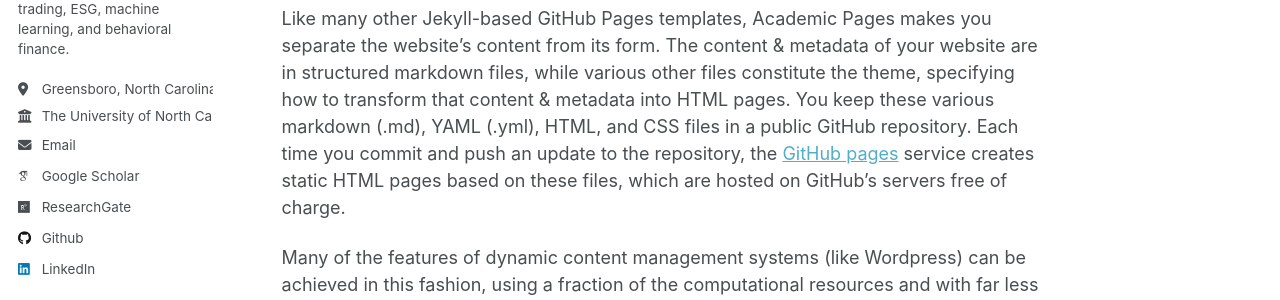
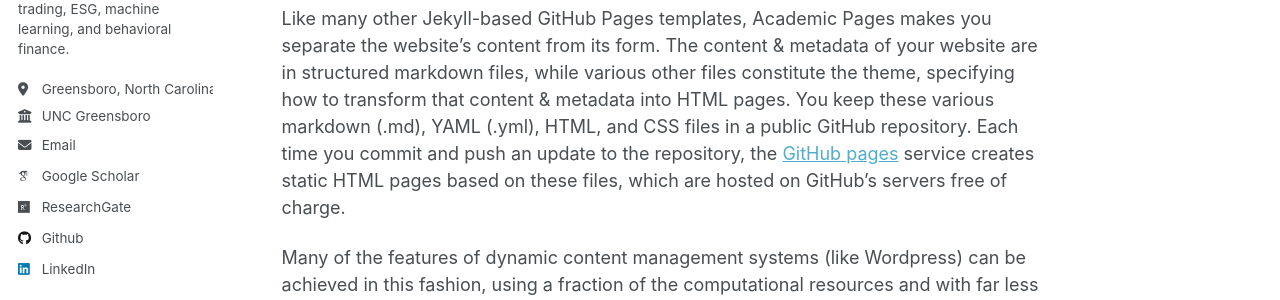
Before and after one commit to dayong-huang/dayong-huang.github.io, a Jekyll site: the page built from _pages/about.md, in a window 1280 px wide. Shown: the part 486-786 px from the top of the page. Built offline with Jekyll 4.4.1, drawn with Linux system fonts in a browser that asks for light colours; some web fonts are replaced.

Commit message:
Update _config.yml

```diff
--- a/_config.yml
+++ b/_config.yml
@@ -25,8 +25,8 @@ author:
   name             : "Dayong Huang"
   pronouns         : # example: "she/her"
   bio              : "My name is Dayong Huang and I am a Professor of Finance at the Bryan School of Business and Economics at the University of North Carolina at Greensboro. My research interests include asset pricing, institutional trading, ESG, machine learning, and behavioral finance."
-  location         : "Greensboro, North Carolina, USA"
-  employer         : "The University of North Carolina at Greensboro"
+  location         : "Greensboro, North Carolina"
+  employer         : "UNC Greensboro"
   uri              : # URL
   email            : "d_huang@uncg.edu"
 
@@ -37,7 +37,7 @@ author:
   orcid            : #
   semantic         : # URL
   pubmed           : #
-  researchgate     : https://www.researchgate.net/profile/Dayong-Huang-3
+  researchgate     : "https://www.researchgate.net/profile/Dayong-Huang-3"
   scopus           : # URL
 
   # Repositories and software development
@@ -58,7 +58,7 @@ author:
   keybase          : # Username
   instagram        : # Username
   lastfm           : # Username
-  linkedin         : https://www.linkedin.com/in/dayong-huang-306081150
+  linkedin         : "https://www.linkedin.com/in/dayong-huang-306081150"
   mastodon         : # URL
   medium           : # URL
   pinterest        : # Username
```
